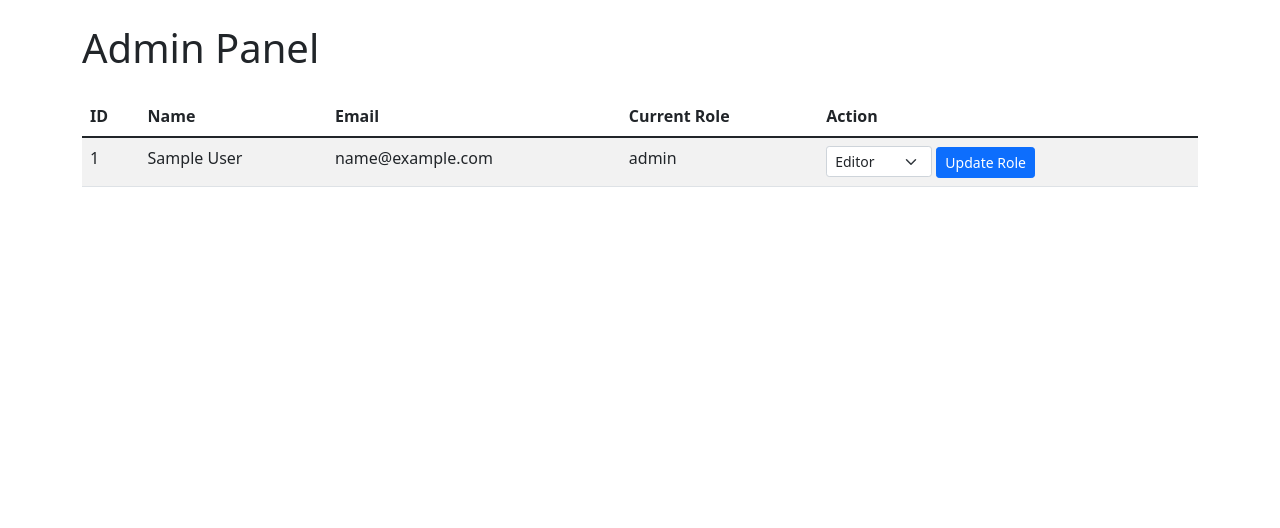
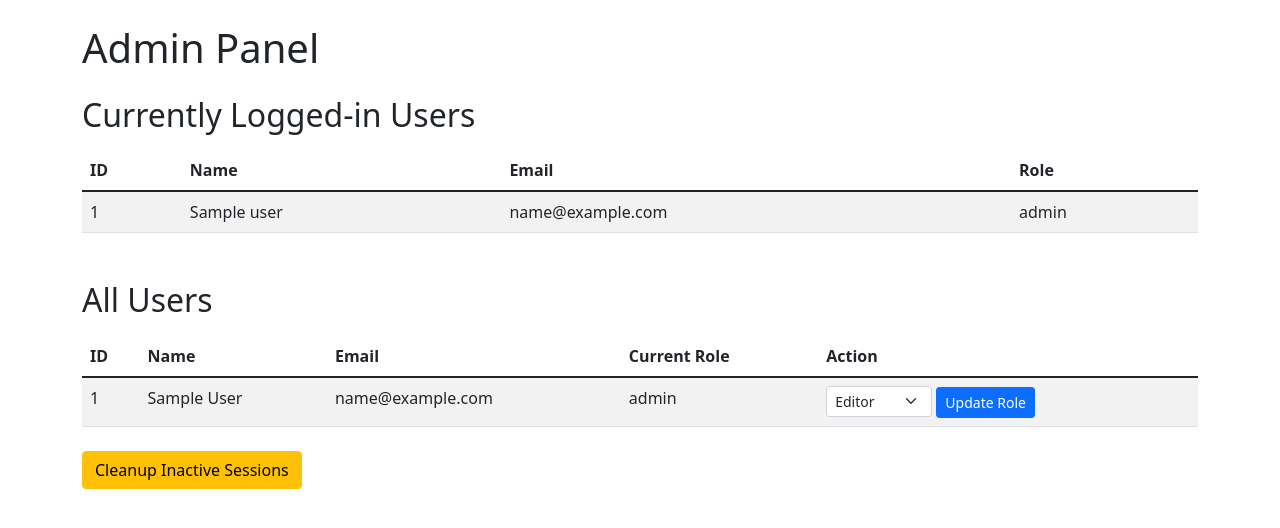
Before and after one commit to dryruffian/Youbuddy-project, a Flask app: template templates/admin.html in a window 1280 px wide. Shown: the part 56-584 px from the top of the page. Run offline with Flask 3, Linux system fonts and the light colour scheme; tables that the repository leaves empty hold one stand-in row (values such as "Sample post"); the template is opened without the code that fills it: values that come from a table or form of the project are taken from there, most other values are stand-ins (such as "Sample title", 1, 10 or a date in 2020).

Commit message:
fixed issues

```diff
--- a/app.py
+++ b/app.py
@@ -1,6 +1,4 @@
-# app.py
-
-from flask import Flask, render_template, redirect, url_for, request, flash
+from flask import Flask, render_template, redirect, url_for, request, flash, session
 from flask_sqlalchemy import SQLAlchemy
 from flask_login import LoginManager, UserMixin, login_user, login_required, logout_user, current_user
 from werkzeug.security import generate_password_hash, check_password_hash
@@ -8,15 +6,17 @@ from functools import wraps
 from authlib.integrations.flask_client import OAuth
 import os
 from dotenv import load_dotenv
+from datetime import datetime
 
 load_dotenv()
 
 app = Flask(__name__)
+
 app.config['SECRET_KEY'] = os.getenv('SECRET_KEY')
 app.config['SQLALCHEMY_DATABASE_URI'] = 'sqlite:///users.db'
 app.config['GOOGLE_CLIENT_ID'] = os.getenv('GOOGLE_CLIENT_ID')
 app.config['GOOGLE_CLIENT_SECRET'] = os.getenv('GOOGLE_CLIENT_SECRET')
-
+logged_in_users = {}
 db = SQLAlchemy(app)
 login_manager = LoginManager(app)
 login_manager.login_view = 'login'
@@ -74,6 +74,7 @@ def authorize():
             db.session.add(user)
             db.session.commit()
         login_user(user)
+        logged_in_users[user.id] = datetime.now()  # Add user to logged_in_users
         return redirect(url_for('index'))
     except Exception as e:
         flash(f'An error occurred: {str(e)}')
@@ -82,7 +83,9 @@ def authorize():
 @app.route('/logout')
 @login_required
 def logout():
+    user_id = current_user.id
     logout_user()
+    logged_in_users.pop(user_id, None)  # Remove user from logged_in_users
     return redirect(url_for('index'))
 
 @app.route('/update_role', methods=['POST'])
@@ -103,7 +106,7 @@ def update_role():
 
 @app.route('/upload')
 @login_required
-@role_required('Editor')
+@role_required('Creator')
 def upload():
     return render_template('upload.html')
 
@@ -113,9 +116,24 @@ def upload():
 def publish():
     return render_template('publish.html')
 
+
+@app.route('/cleanup_sessions')
+@login_required
+@role_required('Creator')
+def cleanup_sessions():
+    current_time = datetime.now()
+    inactive_threshold = timedelta(hours=1)  # Adjust as needed
+    inactive_users = [user_id for user_id, login_time in logged_in_users.items()
+                      if current_time - login_time > inactive_threshold]
+    for user_id in inactive_users:
+        logged_in_users.pop(user_id, None)
+    flash(f'Removed {len(inactive_users)} inactive sessions', 'info')
+    return redirect(url_for('admin'))
+
+
 @app.route('/admin')
 @login_required
-@role_required('Editor')
+@role_required('Creator')
 def admin():
     return render_template('admin.html')
 
--- a/templates/admin.html
+++ b/templates/admin.html
@@ -5,6 +5,29 @@
 {% block content %}
 <h1 class="mb-4">Admin Panel</h1>
 
+<h2 class="mb-3">Currently Logged-in Users</h2>
+<table class="table table-striped mb-5">
+    <thead>
+        <tr>
+            <th>ID</th>
+            <th>Name</th>
+            <th>Email</th>
+            <th>Role</th>
+        </tr>
+    </thead>
+    <tbody>
+        {% for user in logged_in_users %}
+        <tr>
+            <td>{{ user.id }}</td>
+            <td>{{ user.name }}</td>
+            <td>{{ user.email }}</td>
+            <td>{{ user.role }}</td>
+        </tr>
+        {% endfor %}
+    </tbody>
+</table>
+
+<h2 class="mb-3">All Users</h2>
 <table class="table table-striped">
     <thead>
         <tr>
@@ -16,7 +39,7 @@
         </tr>
     </thead>
     <tbody>
-        {% for user in users %}
+        {% for user in all_users %}
         <tr>
             <td>{{ user.id }}</td>
             <td>{{ user.name }}</td>
@@ -37,4 +60,8 @@
         {% endfor %}
     </tbody>
 </table>
+
+<form action="{{ url_for('cleanup_sessions') }}" method="POST" class="mt-4">
+    <button type="submit" class="btn btn-warning">Cleanup Inactive Sessions</button>
+</form>
 {% endblock %}
--- a/templates/publish.html
+++ b/templates/publish.html
@@ -0,0 +1,5 @@
+{% extends "base.html" %}
+{% block content %}
+    <h1>Publish Video</h1>
+    <!-- Add publish functionality here -->
+{% endblock %}
```
Also changed, not shown: Admin.py (added, +32 -0 lines), templates/index.html (+8 -1 lines), templates/upload.html (+11 -0 lines).
